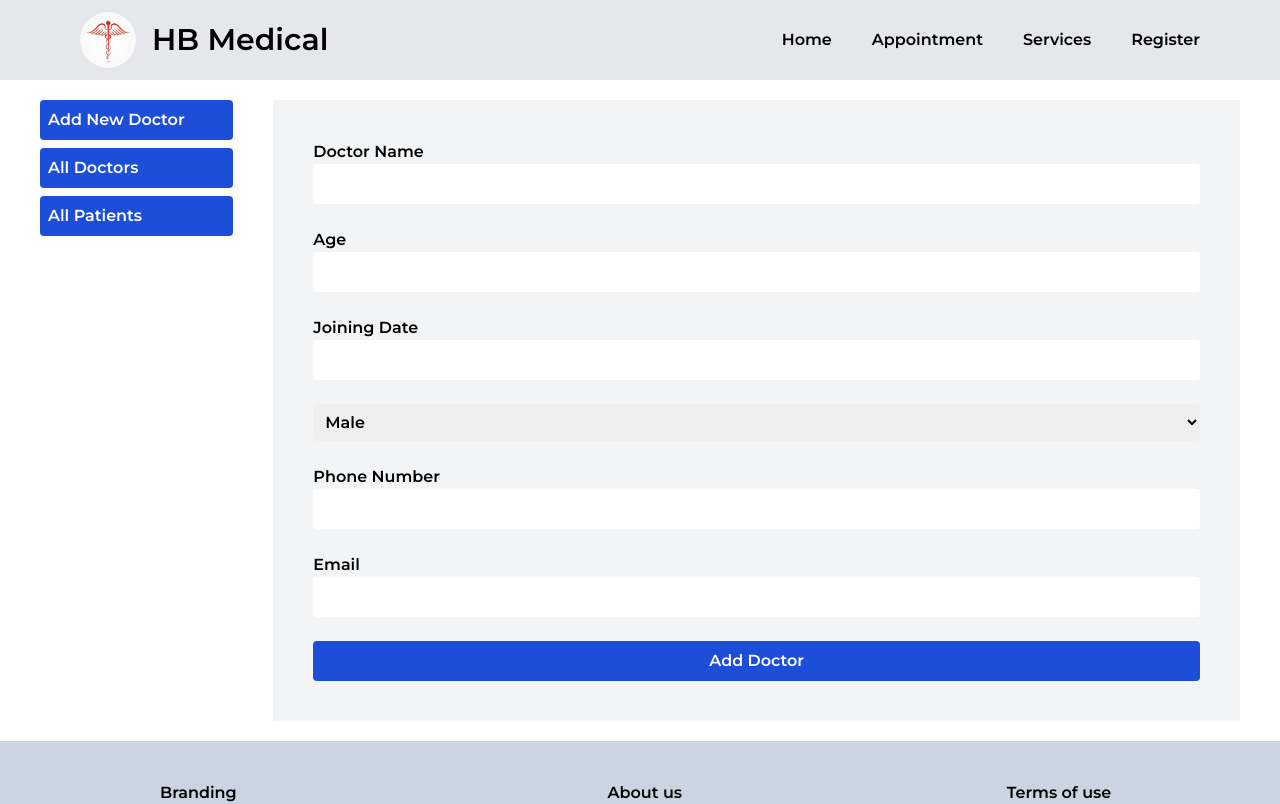
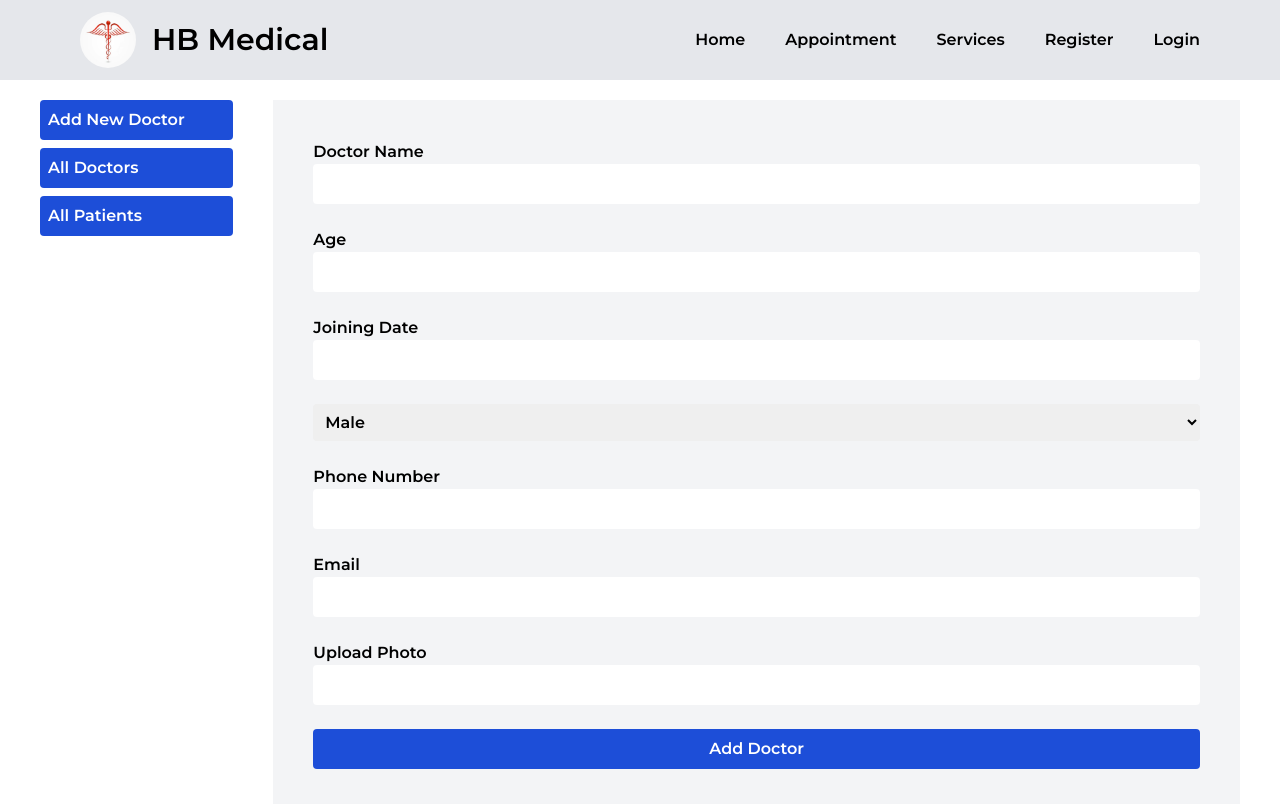
Before and after one commit to Md-Rubel-Ahmed-Rana/hb-medical-client, a React (Create React App) app: page /dashboard in a window 1280 px wide. Shown: the top 804 px of the page. Built offline with nearby package versions, Linux system fonts and the light colour scheme; no server answers.

Commit message:
Conditionally render dashboard

```diff
--- a/package.json
+++ b/package.json
@@ -14,8 +14,10 @@
     "react": "^18.2.0",
     "react-dom": "^18.2.0",
     "react-hook-form": "^7.41.0",
+    "react-icons": "^4.7.1",
     "react-router-dom": "^6.5.0",
     "react-scripts": "5.0.1",
+    "sweetalert": "^2.1.2",
     "typescript": "^4.9.4",
     "web-vitals": "^2.1.4"
   },
--- a/src/Dashboard/AddDoctor/AddDoctor.tsx
+++ b/src/Dashboard/AddDoctor/AddDoctor.tsx
@@ -1,4 +1,5 @@
 import { useForm, SubmitHandler } from "react-hook-form";
+import swal from "sweetalert"
 
 type Inputs = {
   doctorName: string,
@@ -12,6 +13,7 @@ type Inputs = {
 function AddDoctor() {
   const { register, handleSubmit } = useForm<Inputs>();
   const onSubmit: SubmitHandler<Inputs> = data => {
+    swal("Good Job!", "New Doctor Added", "success")
     console.log(data);
   }
 
@@ -50,6 +52,10 @@ function AddDoctor() {
                 <input className="w-full p-2 rounded bg-white" {...register("email" ,{ required: true })} />
                 <br />
                 <br />
+                <p>Upload Photo</p>
+                <input className="w-full p-2 rounded bg-white" {...register("email" ,{ required: true })} />
+                <br />
+                <br />
 
                 <button className="w-full p-2 rounded bg-blue-700 text-white" type="submit">Add Doctor</button>
             </form>
--- a/src/Pages/Login/Login.tsx
+++ b/src/Pages/Login/Login.tsx
@@ -1,17 +1,17 @@
 import React, {FormEvent, useContext, useState } from 'react';
 import { Link } from 'react-router-dom';
 import { AuthContext } from '../../contexts/AuthProvider';
+import swal from 'sweetalert';
 
 const Login = () => {
-    const {user} = useContext(AuthContext);
-    console.log(user);
+    const {userLogin} = useContext(AuthContext);
     const [email, setEmail] = useState("");
     const [password, setPassword] = useState("")
 
     const handleLogin = (event: FormEvent<HTMLFormElement>) => {
         event.preventDefault()
-        const user = {email, password}
-        console.log(user);
+        userLogin(email, password);
+        swal("Great!", "Logged in successfully", "success")
     }
 
     return (
--- a/src/Pages/Register/Register.tsx
+++ b/src/Pages/Register/Register.tsx
@@ -1,16 +1,20 @@
 import React, { FormEvent, useContext, useState } from 'react';
-import { Link } from 'react-router-dom';
+import { Link, useNavigate } from 'react-router-dom';
 import { AuthContext } from '../../contexts/AuthProvider';
+import swal from 'sweetalert';
 
 const Register = () => {
     const {createUser} = useContext(AuthContext);
     const [name, setName] = useState("")
     const [email, setEmail] = useState("")
     const [password, setPassword] = useState("");
+    const navigate = useNavigate()
     console.log(name);
     const handleSubmit = (event: FormEvent<HTMLFormElement>) => {
         event.preventDefault()
         createUser(email, password)
+        swal("Done", "Account created successfully", "success");
+        navigate("/")
     }
 
     return (
--- a/src/Shared/Navbar/Navbar.tsx
+++ b/src/Shared/Navbar/Navbar.tsx
@@ -18,9 +18,15 @@ const Navbar = () => {
                 <li><Link to="/appointment">Appointment</Link></li>
                 <li><Link to="/services">Services</Link></li>
                 {
-                    user ? <li><Link to="/login">Login</Link></li> : <li><Link to="/register">Register</Link></li>
+                    user && <li><Link to="/dashboard">Dashboard</Link></li>
                 }
-
+                {
+                    user ? <li><Link to="/">Logout</Link></li> :
+                    <>
+                    <li><Link to="/register">Register</Link></li>
+                    <li><Link to="/login">Login</Link></li>
+                    </>
+                }
             </ul>
             </div>
         </div>
--- a/src/contexts/AuthProvider.tsx
+++ b/src/contexts/AuthProvider.tsx
@@ -1,11 +1,12 @@
 import React, { createContext, useEffect, useState } from 'react';
-import { createUserWithEmailAndPassword, getAuth, onAuthStateChanged } from "firebase/auth"
+import { createUserWithEmailAndPassword, getAuth, onAuthStateChanged, signInWithEmailAndPassword } from "firebase/auth"
 import app from '../firebase/firebase.config';
 
 
 interface User{
     user: any,
     createUser: (email: string, password: string) => void
+    userLogin: (email: string, password: string) => void
 }
 
 const auth = getAuth(app)
@@ -27,7 +28,13 @@ const AuthProvider = ({children}: authProps) => {
         .catch((err) => console.log(err))
     }
 
-    const userInfo = {user, createUser, setUser};
+    const userLogin = (email: string, password: string) => {
+        signInWithEmailAndPassword(auth, email, password)
+        .then((result) => setUser(result.user))
+        .catch((err) => console.log(err))
+    }
+
+    const userInfo = {user, createUser, setUser, userLogin};
 
     useEffect(() => {
         const unsubscribe = onAuthStateChanged(auth, (currentUser) => {
```
Also changed, not shown: 1 other file (tests, documents, lock files or other folders).
